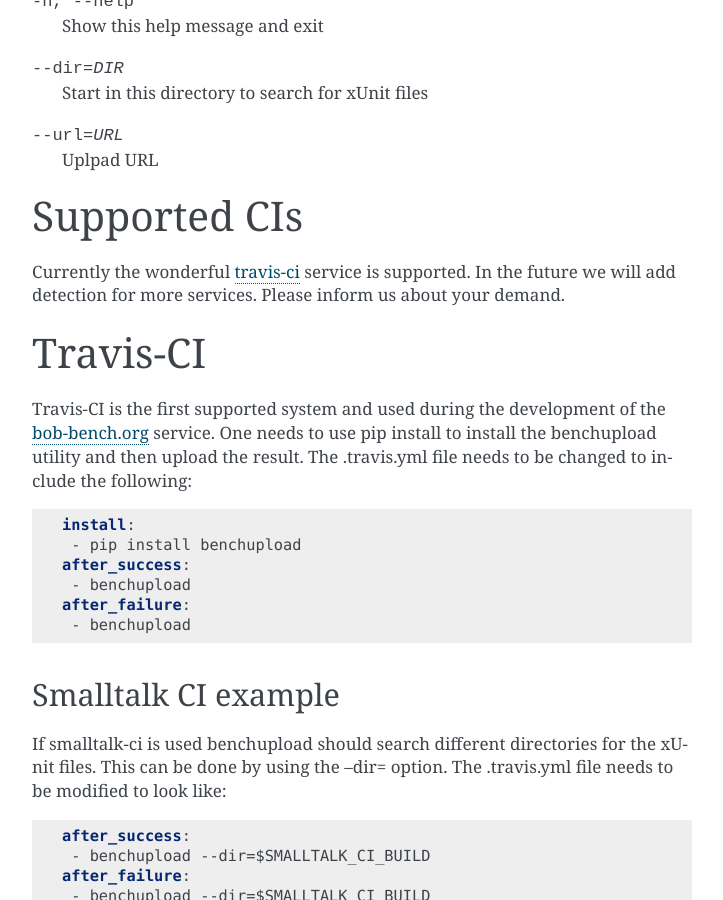
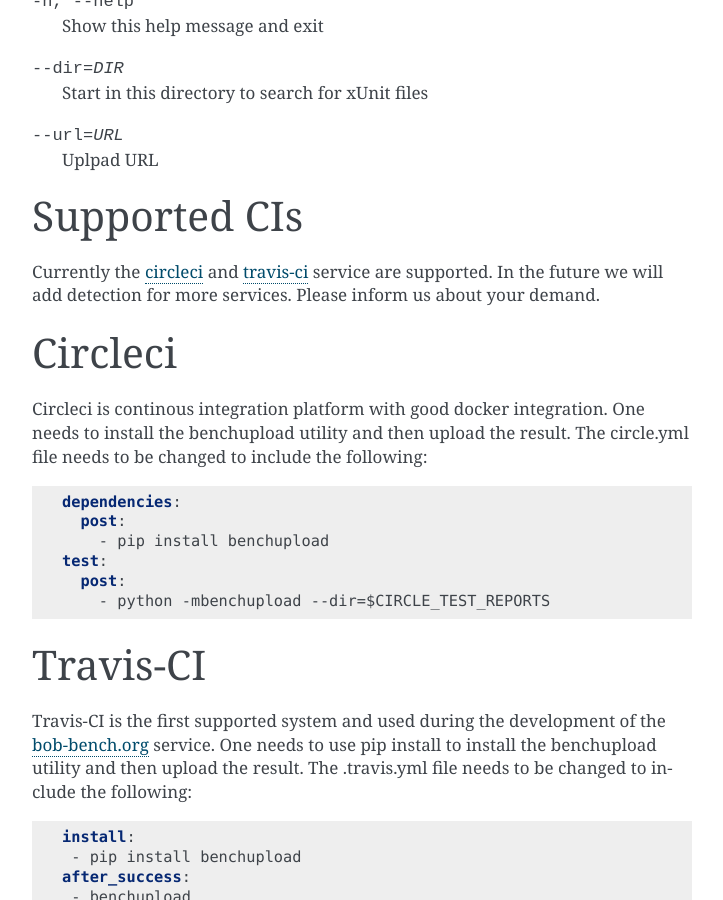
Before and after one commit to bob-bench/benchupload, a Sphinx documentation site: the page built from doc/index.rst, in a window 1280 px wide and 900 px high, scrolled down 614 px. Shown: the whole window, without its empty margins (388-1111 px from the left). Built offline with Sphinx 7.4.7, drawn with Linux system fonts in a browser that asks for light colours.

Commit message:
doc: Document the circleci integration and provide an example
The actual installation is not tested yet but let's see how far we
get with it. Create a .circle.yml and try the upload part.

```diff
--- /dev/null
+++ b/circle.yml
@@ -0,0 +1,3 @@
+test:
+    post:
+      - python -mbenchupload --dir=$CIRCLE_TEST_REPORTS
--- a/doc/index.rst
+++ b/doc/index.rst
@@ -42,11 +42,32 @@
 Supported CIs
 =============
 
-Currently the wonderful travis-ci_ service is supported. In
-the future we will add detection for more services. Please
+Currently the circleci_ and travis-ci_ service are supported.
+In the future we will add detection for more services. Please
 inform us about your demand.
 
+.. _circleci: https://circleci.com
 .. _travis-ci: https://travis-ci.org
+
+
+Circleci
+========
+
+Circleci is continous integration platform with good
+docker integration. One needs to install the benchupload
+utility and then upload the result. The circle.yml file
+needs to be changed to include the following:
+
+.. code-block:: yaml
+
+  dependencies:
+    post:
+      - pip install benchupload
+  test:
+    post:
+      - python -mbenchupload --dir=$CIRCLE_TEST_REPORTS
+
+
 
 Travis-CI
 =========
```
